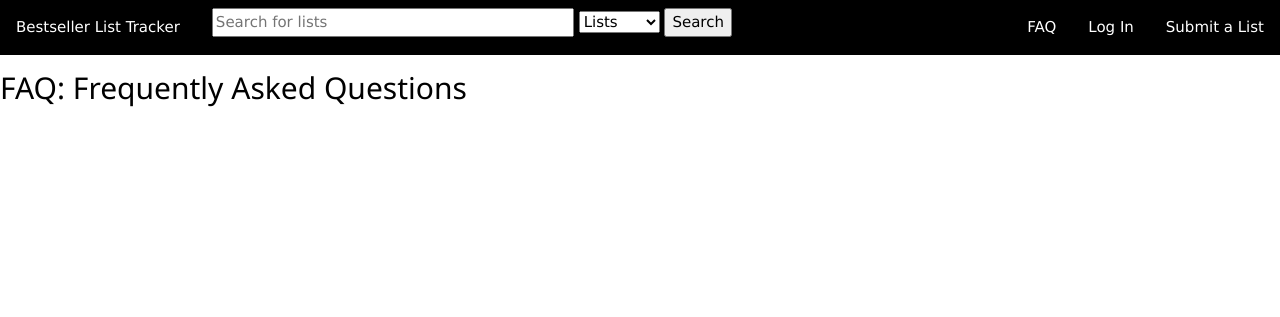
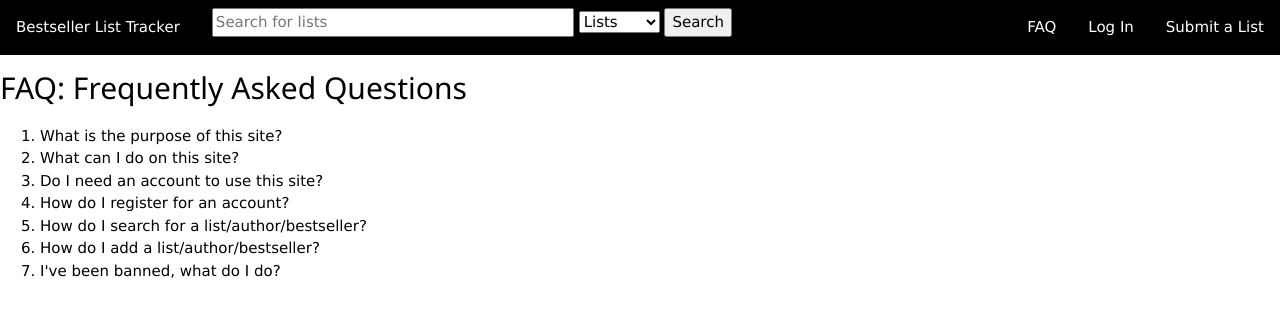
Before and after one commit to smores56/googleplex, a Python web app: template googleplex/templates/faq.html in a window 1280 px wide. Shown: the top 317 px of the page. Run offline with Jinja, Linux system fonts and the light colour scheme; the template is opened without the code that fills it, so the values that code supplies are empty; some libraries are stand-ins or nearby versions.

Commit message:
added some faq questions

```diff
--- a/googleplex/templates/faq.html
+++ b/googleplex/templates/faq.html
@@ -3,7 +3,7 @@
 {% extends "overlay.html" %}
 {% block title %}FAQ{% endblock %}
 {% block style %}
-  <link rel="stylesheet" href="/styles/profile.css">
+  <!-- <link rel="stylesheet" href="/styles/profile.css"> -->
 {% endblock %}
 {% block scripts %}
   <script src="/scripts/scrypt-async.min.js"></script>
@@ -11,4 +11,14 @@
 {% block content %}
 
 <h2>FAQ: Frequently Asked Questions</h2>
+
+<ol>
+    <li> What is the purpose of this site?</li>
+    <li> What can I do on this site?</li>
+    <li> Do I need an account to use this site?</li>
+    <li> How do I register for an account?</li>
+    <li> How do I search for a list/author/bestseller?</li>
+    <li> How do I add a list/author/bestseller?</li>
+    <li> I've been banned, what do I do?</li>
+</ol>
 {% endblock %}
```
